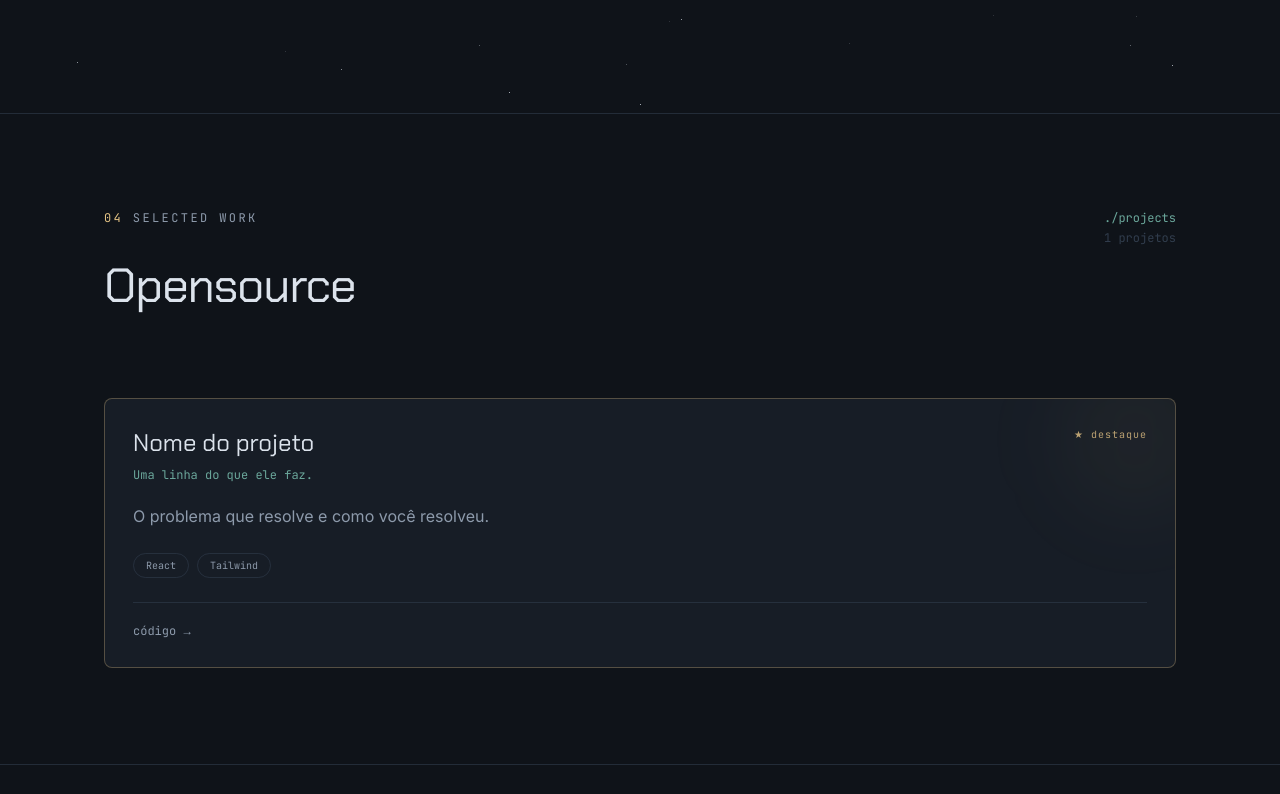
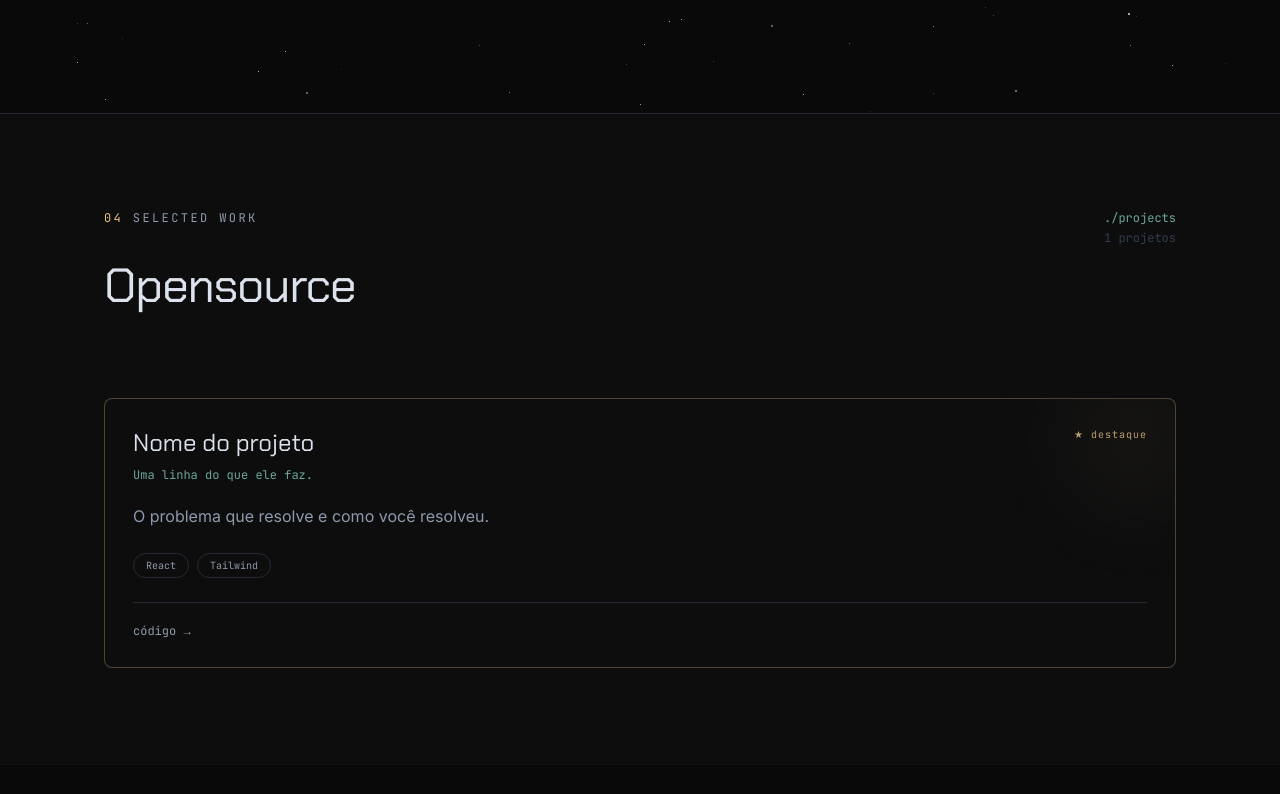
Before and after one commit to gabi-gms/myportfolio, a React app: page / in a window 1280 px wide. Shown: the part 686-1480 px from the top of the page. Built offline with nearby package versions, Linux system fonts and the light colour scheme; the HTML template or start-up script is replaced by a standard one.

Commit message:
feat(section): alternate background tone between sections

```diff
--- a/src/App.tsx
+++ b/src/App.tsx
@@ -30,8 +30,8 @@ export default function App() {
           <About />
         </Section> */}
 
-        <Section  id="projects" index="04" eyebrow={ui.eyebrows.projects} title={ui.sectionTitles.projects} path="./projects"
-          meta={`${projects.length} projetos`}
+        <Section  id="projects" index="04" eyebrow={ui.eyebrows.projects} title={ui.sectionTitles.projects} path="./projects "
+          meta={`${projects.length} projetos`} raised
         >
           <Projects />
         </Section>
@@ -42,7 +42,7 @@ export default function App() {
           <TechStack />
         </Section>
 
-        <Section id="experience" index="03" eyebrow={ui.eyebrows.experience} title={ui.sectionTitles.experience} path="./experience">
+        <Section id="experience" index="03" eyebrow={ui.eyebrows.experience} title={ui.sectionTitles.experience} path="./experience" raised >
           <Experience />
         </Section>
 
@@ -51,7 +51,7 @@ export default function App() {
           <Education />
         </Section>
 
-        <Section  id="interests"  index="06" eyebrow={ui.eyebrows.interests} title={ui.sectionTitles.interests} path="./interests" >
+        <Section  id="interests"  index="06" eyebrow={ui.eyebrows.interests} title={ui.sectionTitles.interests} path="./interests" raised >
           <Interests />
         </Section>
 
--- a/src/components/Section.tsx
+++ b/src/components/Section.tsx
@@ -7,6 +7,7 @@ interface SectionProps {
   title: string;
   path: string;
   meta?: string;
+  raised?: boolean;
   children: ReactNode;
 }
 
@@ -17,10 +18,13 @@ export default function Section({
   title,
   path,
   meta,
+  raised = false,
   children,
 }: SectionProps) {
   return (
-    <section id={id} className="scroll-mt-20 py-24 border-b border-edge/60">
+    <section
+      id={id}
+      className={`scroll-mt-20 py-24 border-b border-edge/10 ${raised ? 'bg-surface' : 'bg-bg'}`}>
       <div className="relative overflow-hidden">
         <div className="relative mx-auto max-w-shell px-6 pb-8 lg:px-10 ">
           <div className="flex items-start justify-between gap-6">
--- a/src/components/Starfield.tsx
+++ b/src/components/Starfield.tsx
@@ -14,14 +14,14 @@ function createStars(count: number): Star[] {
     left: `${Math.random() * 100}%`,
     top: `${Math.random() * 100}%`,
     size: Math.random() < 0.85 ? 1 : 2,
-    delay: `${Math.random() * 6}s`,
-    duration: `${4 + Math.random() * 4}s`,
+    delay: `${Math.random() * 4}s`,
+    duration: `${2 + Math.random() * 2}s`,
     opacity: 0.25 + Math.random() * 0.5,
   }));
 }
 
 export default function Starfield() {
-  const stars = useMemo(() => createStars(110), []);
+  const stars = useMemo(() => createStars(200), []);
 
   return (
     <div
--- a/src/index.css
+++ b/src/index.css
@@ -3,8 +3,8 @@
 
 @theme {
   /* Fundos — por função, do mais profundo ao mais elevado */
-  --color-bg: #0F1319;
-  --color-surface: #171D26;
+  --color-bg: #09090A;
+  --color-surface: #0D0D0E;
   --color-elevated: #212A36;
   --color-edge: #313D4D;
 
```
